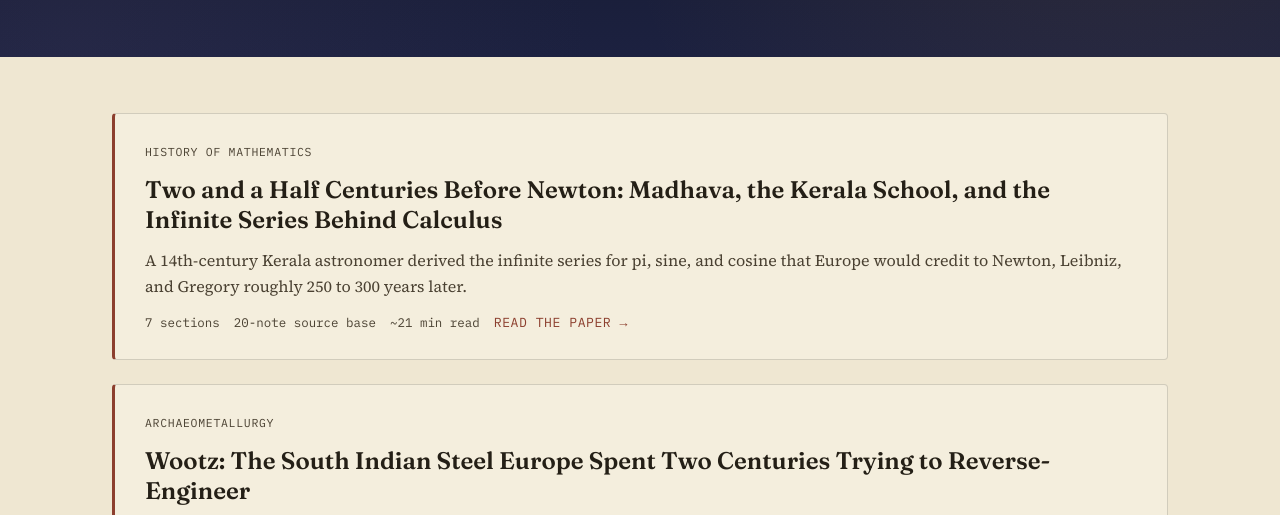
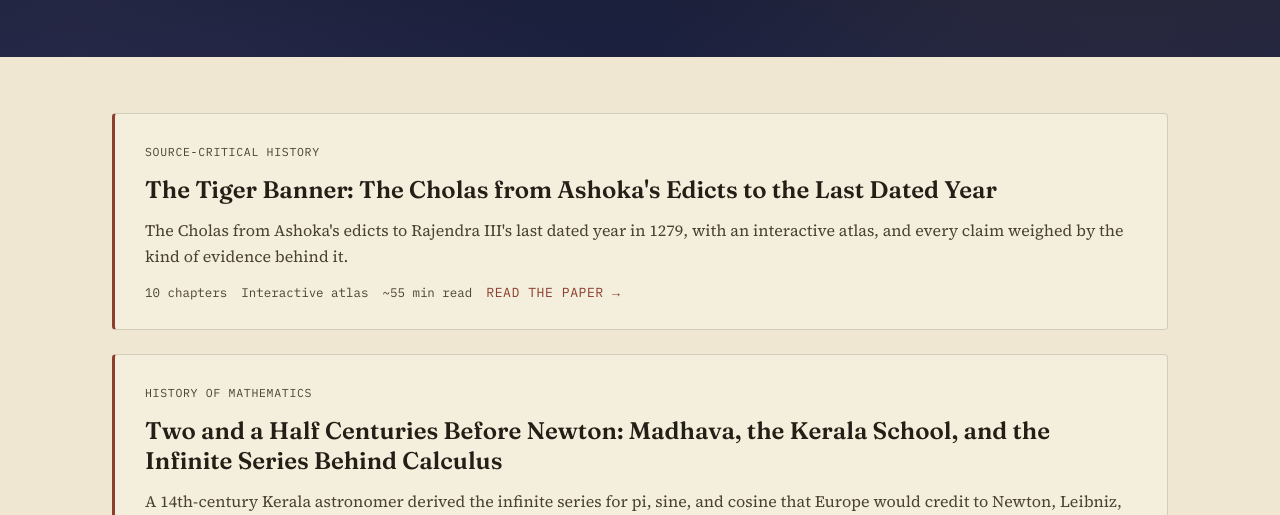
Before and after one commit to Ramanand348/Ramblings-of-Ram, a plain HTML site: page research/history/index.html in a window 1280 px wide. Shown: the part 267-782 px from the top of the page. Drawn offline with Linux system fonts and the light colour scheme.

Commit message:
List the Chola dynasty article in research/history/index.html

```diff
--- a/research/history/index.html
+++ b/research/history/index.html
@@ -72,6 +72,17 @@
 <section class="section" aria-labelledby="research-history-heading">
   <h2 id="research-history-heading" class="visually-hidden">History research articles</h2>
   <div class="card-grid">
+    <a class="article-card cat-history" href="the-tiger-banner-cholas.html">
+      <p class="article-kicker">Source-critical history</p>
+      <h3>The Tiger Banner: The Cholas from Ashoka's Edicts to the Last Dated Year</h3>
+      <p>The Cholas from Ashoka's edicts to Rajendra III's last dated year in 1279, with an interactive atlas, and every claim weighed by the kind of evidence behind it.</p>
+      <div class="article-meta">
+        <span>10 chapters</span>
+        <span>Interactive atlas</span>
+        <span>~55 min read</span>
+        <span class="read-link">Read the paper →</span>
+      </div>
+    </a>
     <a class="article-card cat-history" href="kerala-school-madhava-infinite-series.html">
       <p class="article-kicker">History of Mathematics</p>
       <h3>Two and a Half Centuries Before Newton: Madhava, the Kerala School, and the Infinite Series Behind Calculus</h3>
```
